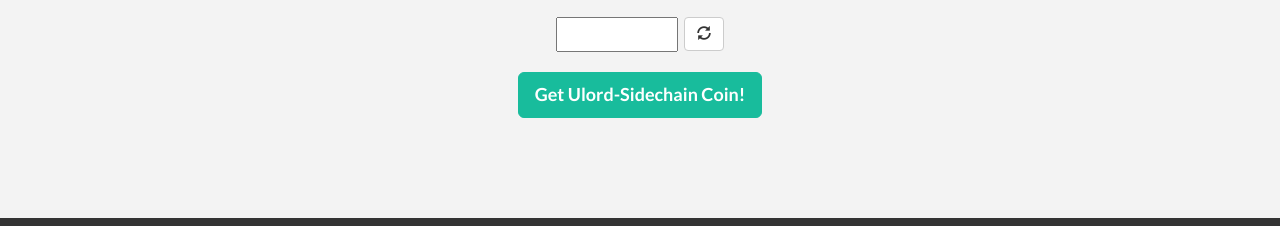
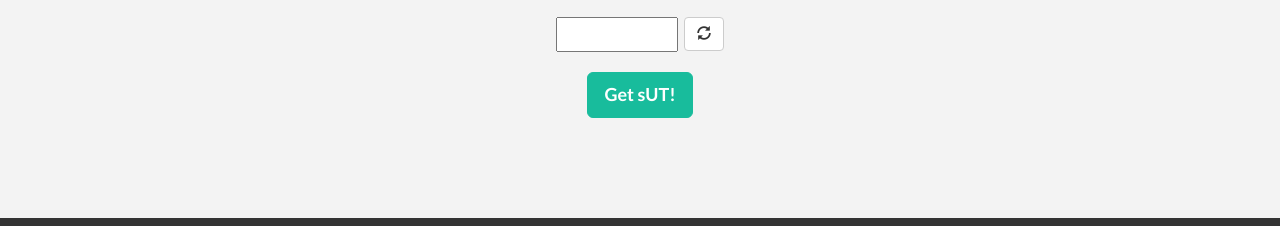
Before and after one commit to UlordChain/ulord-sidechain-faucet, a website: page public/index.html in a window 1280 px wide. Shown: the part 374-600 px from the top of the page. Drawn offline with nearby package versions, Linux system fonts and the light colour scheme; files that its build step writes are made by us from their sources; no server answers; files whose address does not match are found by name.

```diff
--- a/public/index.html
+++ b/public/index.html
@@ -68,7 +68,7 @@
                                 </div>
                             </center>
                             <br/>
-                            <button id="toUscBtn" type="button" class="btn btn-success btn-lg">Get Ulord-Sidechain Coin!</button>
+                            <button id="toUscBtn" type="button" class="btn btn-success btn-lg">Get sUT!</button>
                         </div>
 						<div id="toUscResult"></div>
 					</div>
```
Also changed, not shown: img/explorer-logo.png, img/ulord-logo.png.
